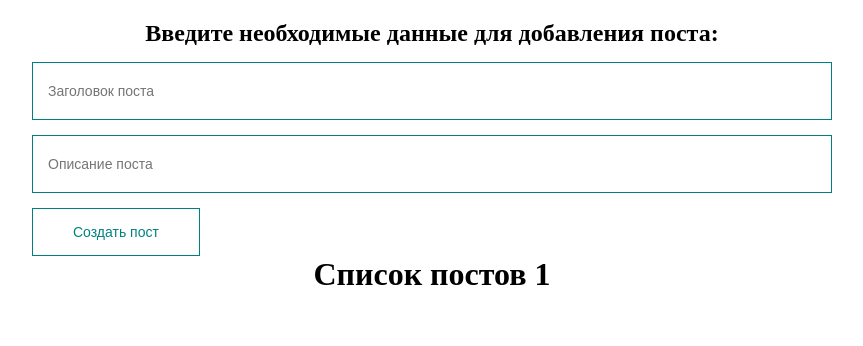
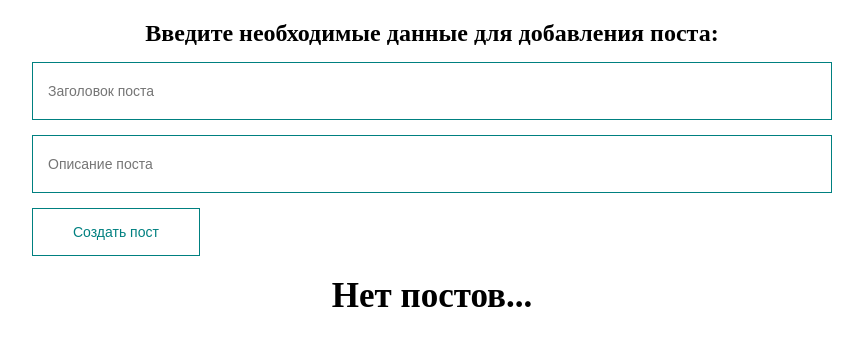
Before and after one commit to AntonKrivelo/react-fundamental, a React (Create React App) app: page / in a window 1280 px wide. Shown: the top 346 px of the page, without its empty margins (208-1071 px from the left). Built offline with nearby package versions, Linux system fonts and the light colour scheme.

Commit message:
Добавил условный рендеринг при наличии постов или отсутсвии их

```diff
--- a/src/App.js
+++ b/src/App.js
@@ -12,7 +12,11 @@ function App() {
     <div className="App">
       <h2 style={{textAlign: 'center', marginTop: '20px'}}>Введите необходимые данные для добавления поста:</h2>
         <PostForm  posts={posts} setPosts={setPosts} />
-        <PostList posts={posts} setPosts={setPosts} title="Список постов 1"/>
+        {
+          posts.length > 0 ? <PostList posts={posts} setPosts={setPosts} title="Список постов 1"/>
+          : <h2 style={{textAlign: 'center', marginTop: '20px', fontSize: '35px'}}> Нет постов...  </h2>
+
+        }
     </div>
   );
 }
```
Also changed, not shown: src/Components/Post.jsx (+7 -7 lines).
